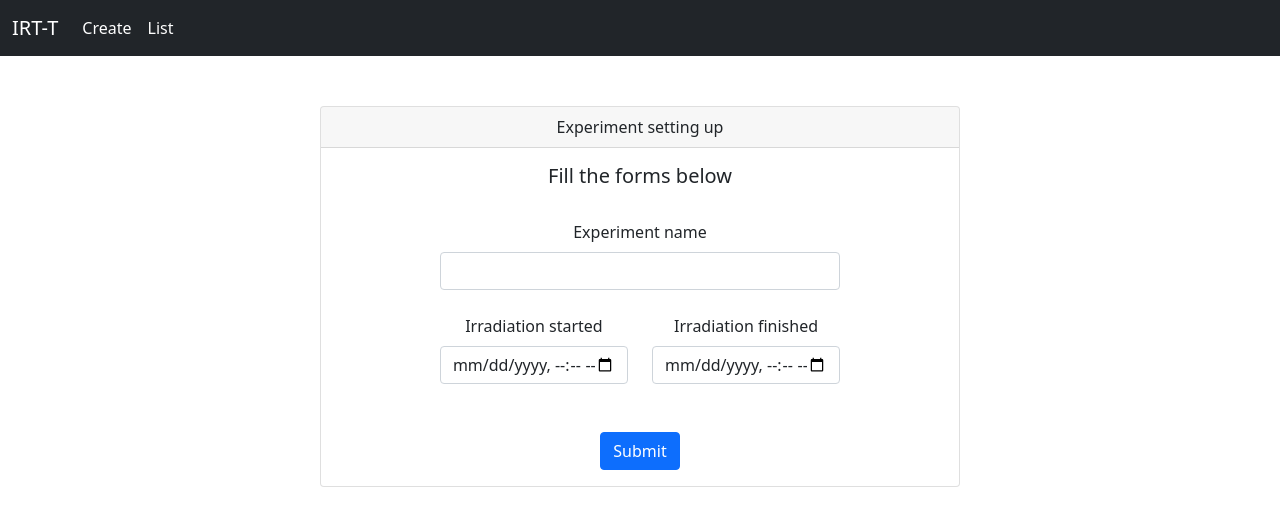
After one commit to mrzlkaaa/flux-measuring, a Flask app: template wireApp/templates/edit-experiment.html in a window 1280 px wide. The commit adds this page. Shown: the top 526 px of the page. Run offline with Flask 2, Linux system fonts and the light colour scheme; the template is opened without the code that fills it, so the values that code supplies are empty.

Commit message:
added <edit> feature for experiment

```diff
--- a/wireApp/handler.py
+++ b/wireApp/handler.py
@@ -19,7 +19,7 @@ def activity(*args, **kwargs):
     cool_time = (conver_datetime(kwargs["cool_fn"]) - kwargs["irr_fn"]).total_seconds()
     print(cool_time, kwargs['irr_time'])
     net_counts, meas_time, mass = float(kwargs["net_counts"]), float(kwargs["meas_time"]), float(kwargs["mass"])
-    A0 = (constant_decay*net_counts*math.exp(constant_decay*cool_time))/(mass*det_efficiency(CU["E"])
+    A0 = (constant_decay*net_counts*math.exp(constant_decay*cool_time))/(mass
                 *(1-math.exp(-constant_decay*kwargs["irr_time"]))*(1-math.exp(-constant_decay*meas_time)))
     return A0, mass, cool_time, meas_time
     # cooling. measuring, activity
--- a/wireApp/templates/base.html
+++ b/wireApp/templates/base.html
@@ -19,7 +19,7 @@
 	    </button>
 	    <div class="collapse navbar-collapse" id="navbarNavAltMarkup">
 	      <div class="navbar-nav">
-	        <a class="nav-link active" aria-current="page" href='{{url_for("view.create")}}'>Add</a>
+	        <a class="nav-link active" aria-current="page" href='{{url_for("view.create")}}'>Create</a>
 	        <a class="nav-link active" href='{{url_for("view.experiments_list")}}'>List</a>
 	      </div>
 	    </div>
--- /dev/null
+++ b/wireApp/templates/edit-experiment.html
@@ -0,0 +1,41 @@
+{% extends 'base.html' %}
+	{% block title %}
+	<title> Home Page </title>
+	{% endblock %}
+	{% block content %}
+		<form method="POST", enctype="multipart/form-data">
+			<div class='main-box'>
+				<div class="card text-center">
+				  <div class="card-header">
+				    Experiment setting up
+				  </div>
+				  <div class="card-body">
+				    <h5 class="card-title">Fill the forms below</h5> <br>
+					<!--* add container here -->
+					<div class="container">
+						<div class="row">
+							<div class="col" style="width:50%">
+								<label for="Experiment" class="form-label">Experiment name</label>
+								<input name="Experiment" class="form-control" type="text" value="{{data.name}}">
+							  </div>
+						</div>
+						<br>
+						<div class="row">
+						  <div class="col" style="width:50%">
+							<label for="Irr-started" class="form-label">Irradiation started</label>
+							<input name="Irr-started" class="form-control" type="datetime-local" value="{{irradiation_started.strftime('%Y-%m-%dT%H:%M')}}">
+						  </div>
+						  <div class="col" style="width:50%">
+							<label for="Irr-finished" class="form-label">Irradiation finished</label>
+							<input name="Irr-finished" class="form-control" type="datetime-local" value="{{data.irradiation_finished.strftime('%Y-%m-%dT%H:%M')}}">
+						  </div>
+						</div>
+						<br>
+					</div>
+					<br>
+				    <input type="submit" class="btn btn-primary">
+				  </div>
+				</div>
+			</div>
+		</form>
+	{% endblock %}
```
Also changed, not shown: wireApp/templates/experiment.html (+6 -1 lines), wireApp/views.py (+12 -3 lines).
